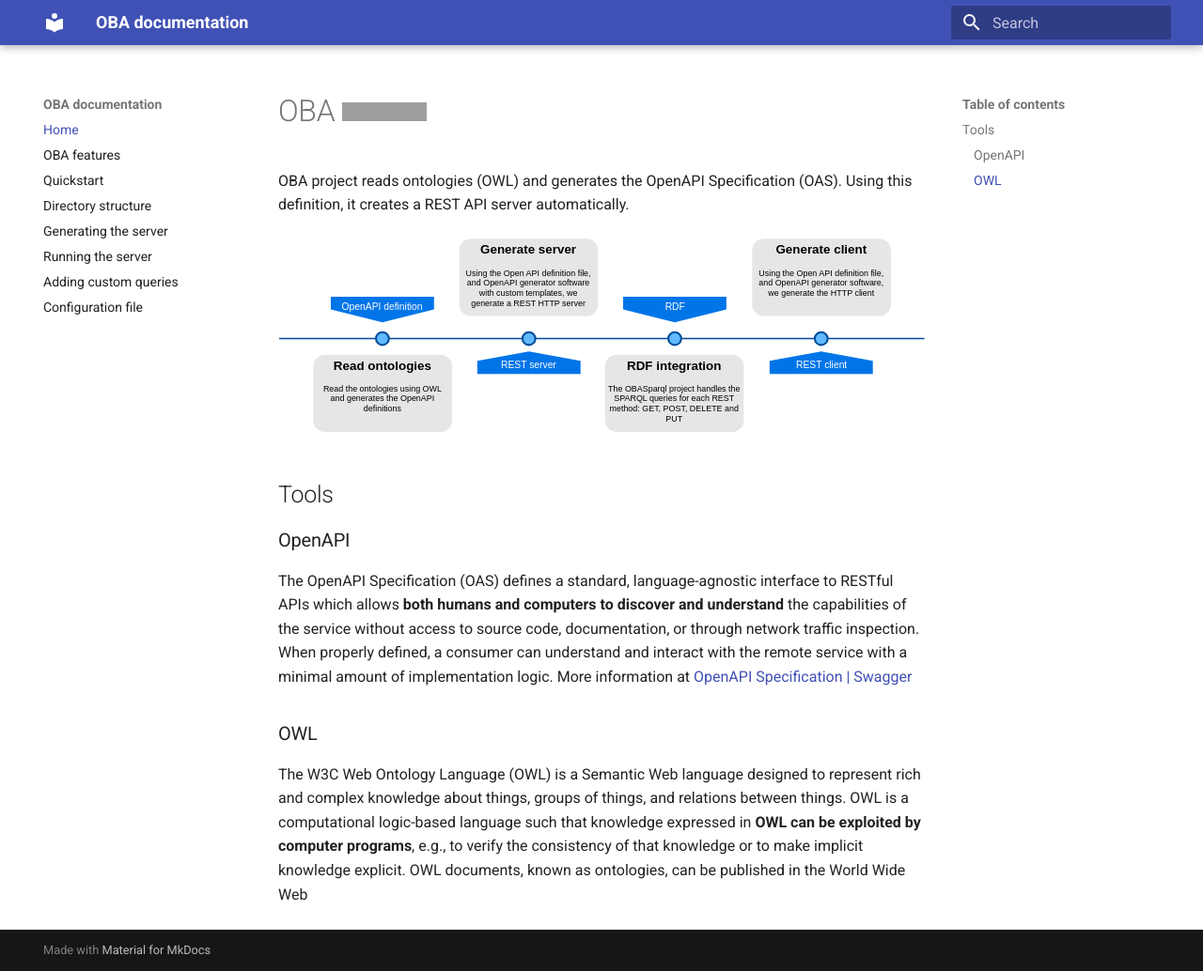
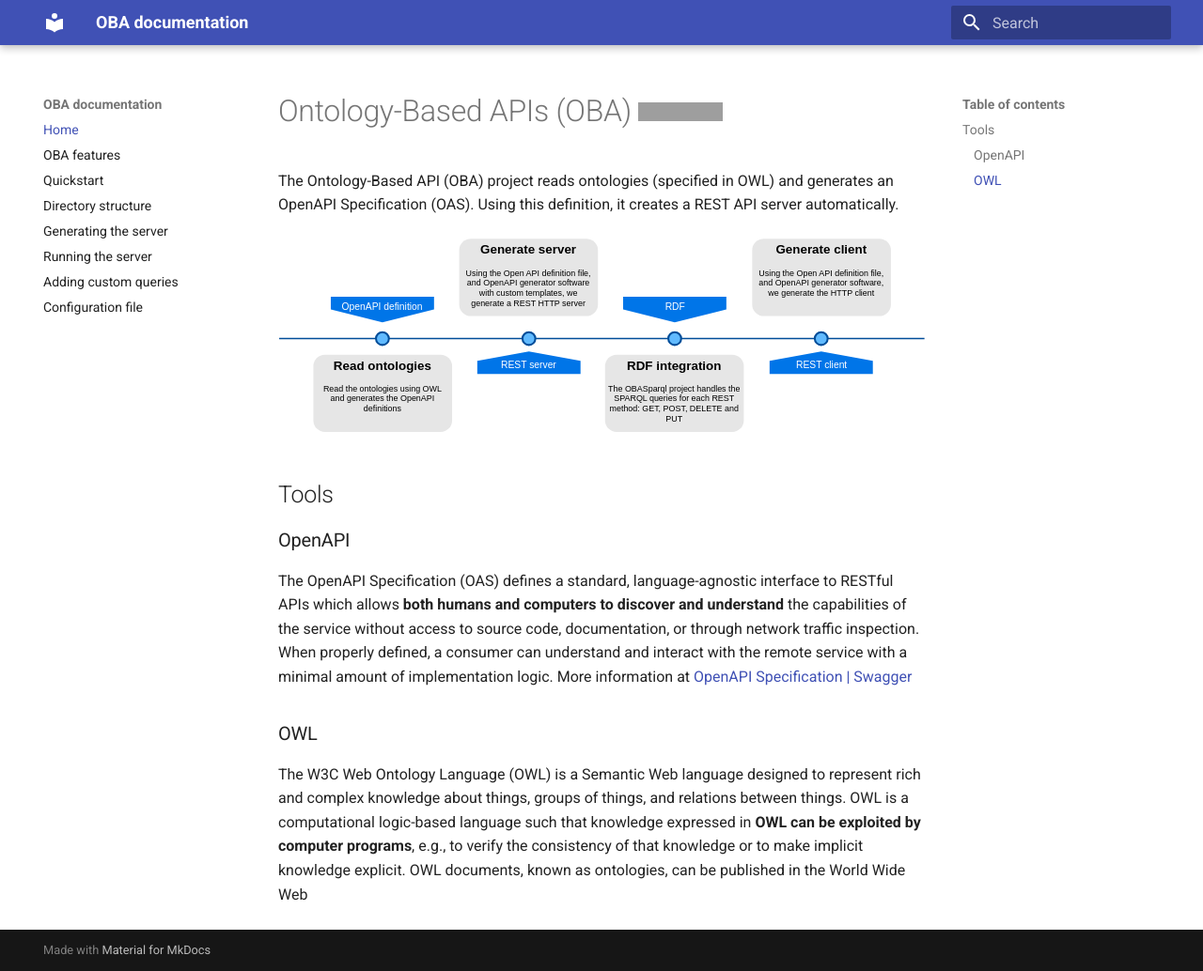
Before and after one commit to KnowledgeCaptureAndDiscovery/OBA, an MkDocs documentation site: the page built from docs/index.md, in a window 1280 px wide and 1034 px high. Shown: the whole window at 94% size. Built offline with MkDocs 1.6.1 and Material for MkDocs 9.7.7, drawn with Linux system fonts in a browser that asks for light colours; grey boxes are pictures that could not be loaded.

Commit message:
Update index.md

```diff
--- a/docs/index.md
+++ b/docs/index.md
@@ -1,7 +1,7 @@
-# OBA [![Build Status](https://travis-ci.org/KnowledgeCaptureAndDiscovery/OBA.svg?branch=master)](https://travis-ci.org/KnowledgeCaptureAndDiscovery/OBA)
+# Ontology-Based APIs (OBA) [![Build Status](https://travis-ci.org/KnowledgeCaptureAndDiscovery/OBA.svg?branch=master)](https://travis-ci.org/KnowledgeCaptureAndDiscovery/OBA)
 
 
-OBA project reads ontologies (OWL) and generates the OpenAPI Specification (OAS). Using this definition, it creates a REST API server automatically.
+The Ontology-Based API (OBA) project reads ontologies (specified in OWL) and generates an OpenAPI Specification (OAS). Using this definition, it creates a REST API server automatically.
 
 ![Diagram](figures/oba.svg)
 
```
